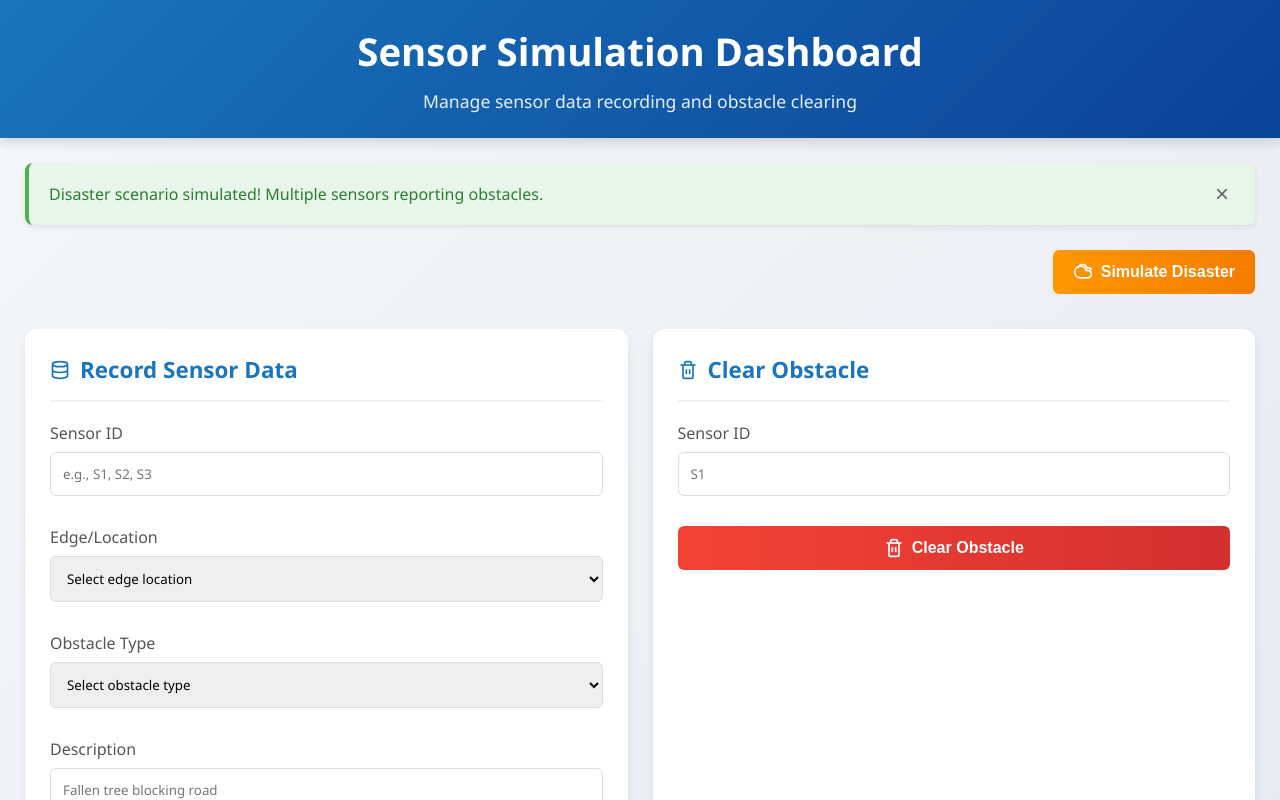
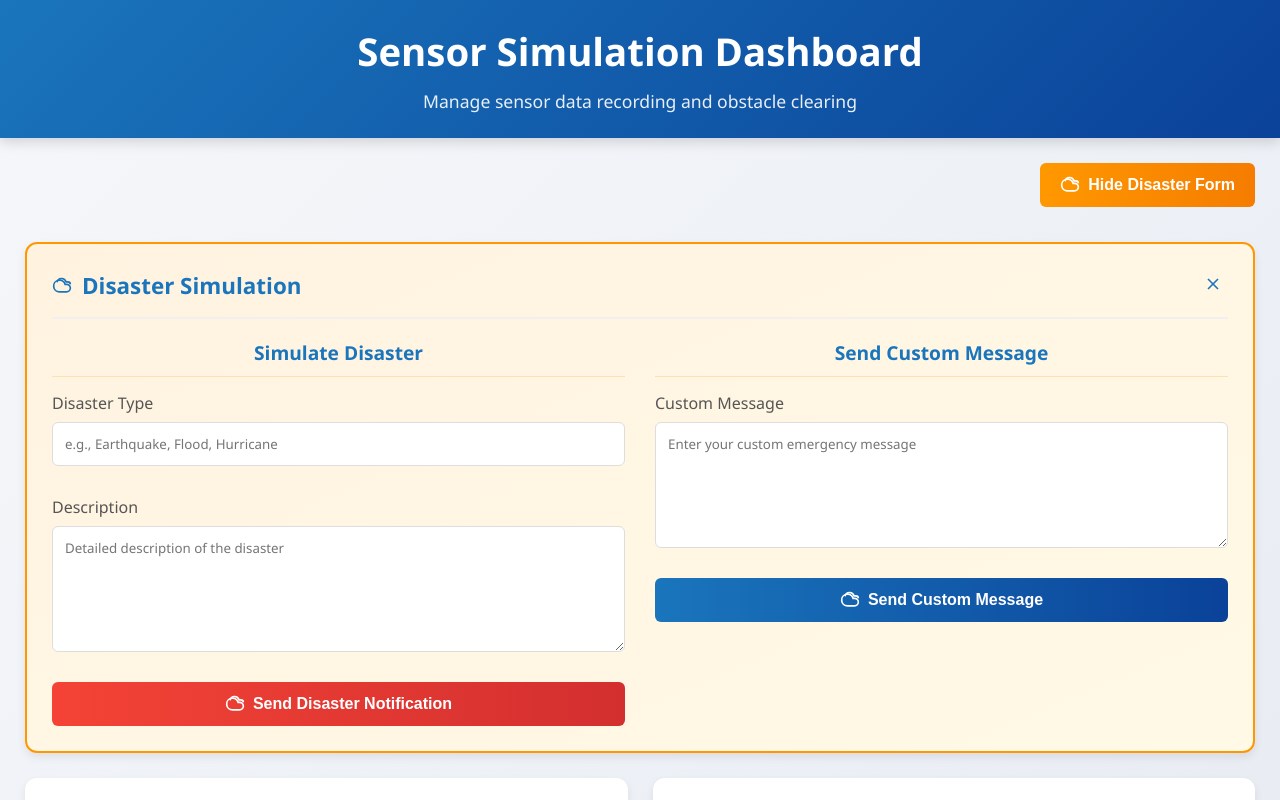
Before and after one commit to RyanAdrianRavikumar/disaster-routing-system, a React (Create React App) app in the folder frontend/: page /sensorsimulation in a window 1280 px wide. Both pictures are taken after a click on the button "Simulate Disaster". Shown: the top 800 px of the page. Built offline with nearby package versions, Linux system fonts and the light colour scheme.

Commit message:
Sensor simulation to simulate disaster fully working

```diff
--- a/frontend/src/App.jsx
+++ b/frontend/src/App.jsx
@@ -8,7 +8,6 @@ import ShelterRouteUI from './pages/ShelterRouteUI'; // FIXED: import missing
 import UserRegistration from './pages/UserRegistration';
 import SensorSimulation from './pages/SensorSimulation';
 import Navigation from './components/Navigation';
-import NotificationSimulationUI from './pages/NotificationSimulationUI';
 
 function App() {
   const [isRegistered, setIsRegistered] = useState(false);
@@ -38,7 +37,6 @@ function App() {
           />
 
           <Route path="/sensorsimulation" element={<SensorSimulation />} />
-          <Route path="/notificationsimulation" element={<NotificationSimulationUI />} />
           <Route path="/rescuequeue" element={<RescueQueueUI />} />
           <Route path="/sheltermanagement" element={<ShelterManagementUI />} />
           <Route path="/routemanagement" element={<RouteManagementUI />} />
--- a/frontend/src/pages/NotificationSimulationUI.jsx
+++ /dev/null
@@ -1,102 +0,0 @@
-import React, { useState } from "react";
-
-const DisasterSimulator = () => {
-  const [disasterType, setDisasterType] = useState("");
-  const [description, setDescription] = useState("");
-  const [customMessage, setCustomMessage] = useState("");
-  const [response, setResponse] = useState("");
-
-  const simulateDisaster = async () => {
-    try {
-      const res = await fetch(
-        `http://localhost:8083/disaster/simulate?disasterType=${encodeURIComponent(
-          disasterType
-        )}&description=${encodeURIComponent(description)}`,
-        {
-          method: "POST",
-        }
-      );
-      const text = await res.text();
-      setResponse(text);
-    } catch (err) {
-      console.error(err);
-      setResponse("Error sending disaster notification");
-    }
-  };
-
-  const sendCustomMessage = async () => {
-    try {
-      const res = await fetch(
-        `http://localhost:8083/disaster/message?message=${encodeURIComponent(
-          customMessage
-        )}`,
-        {
-          method: "POST",
-        }
-      );
-      const text = await res.text();
-      setResponse(text);
-    } catch (err) {
-      console.error(err);
-      setResponse("Error sending custom message");
-    }
-  };
-
-  return (
-    <div style={{ padding: "2rem", fontFamily: "Arial, sans-serif" }}>
-      <h2>Disaster Simulator</h2>
-
-      <div style={{ marginBottom: "1rem" }}>
-        <h4>Simulate Disaster</h4>
-        <input
-          type="text"
-          placeholder="Disaster Type"
-          value={disasterType}
-          onChange={(e) => setDisasterType(e.target.value)}
-          style={{ marginRight: "1rem", padding: "0.5rem" }}
-        />
-        <input
-          type="text"
-          placeholder="Description"
-          value={description}
-          onChange={(e) => setDescription(e.target.value)}
-          style={{ marginRight: "1rem", padding: "0.5rem", width: "300px" }}
-        />
-        <button onClick={simulateDisaster} style={{ padding: "0.5rem 1rem" }}>
-          Send Disaster Notification
-        </button>
-      </div>
-
-      <div style={{ marginBottom: "1rem" }}>
-        <h4>Send Custom Message</h4>
-        <input
-          type="text"
-          placeholder="Custom Message"
-          value={customMessage}
-          onChange={(e) => setCustomMessage(e.target.value)}
-          style={{ marginRight: "1rem", padding: "0.5rem", width: "400px" }}
-        />
-        <button onClick={sendCustomMessage} style={{ padding: "0.5rem 1rem" }}>
-          Send Custom Message
-        </button>
-      </div>
-
-      {response && (
-        <div
-          style={{
-            marginTop: "2rem",
-            padding: "1rem",
-            backgroundColor: "#f0f0f0",
-            borderRadius: "5px",
-            whiteSpace: "pre-wrap",
-          }}
-        >
-          <strong>Response:</strong>
-          <p>{response}</p>
-        </div>
-      )}
-    </div>
-  );
-};
-
-export default DisasterSimulator;
--- a/frontend/src/pages/SensorSimulation.jsx
+++ b/frontend/src/pages/SensorSimulation.jsx
@@ -65,10 +65,18 @@ const DisasterIcon = () => (
   </svg>
 );
 
+const CloseIcon = () => (
+  <svg width="20" height="20" viewBox="0 0 24 24" fill="none" stroke="currentColor" strokeWidth="2">
+    <line x1="18" y1="6" x2="6" y2="18"></line>
+    <line x1="6" y1="6" x2="18" y2="18"></line>
+  </svg>
+);
+
 const SensorSimulation = () => {
   const [loading, setLoading] = useState(false);
   const [response, setResponse] = useState('');
   const [responseType, setResponseType] = useState('');
+  const [showDisasterForm, setShowDisasterForm] = useState(false);
 
   // Form states
   const [recordData, setRecordData] = useState({
@@ -82,7 +90,13 @@ const SensorSimulation = () => {
     sensorId: ''
   });
 
+  // Disaster simulation states
+  const [disasterType, setDisasterType] = useState("");
+  const [disasterDescription, setDisasterDescription] = useState("");
+  const [customMessage, setCustomMessage] = useState("");
+
   const API_BASE_URL = 'http://localhost:8085/api/sensors';
+  const DISASTER_API_URL = 'http://localhost:8083/disaster';
 
   const makeRequest = async (url, method = 'GET', params = {}) => {
     setLoading(true);
@@ -133,17 +147,59 @@ const SensorSimulation = () => {
     makeRequest(`${API_BASE_URL}/test`);
   };
 
-  const handleSimulateDisaster = () => {
-    // Simulate multiple sensor data for a disaster scenario
+  const simulateDisaster = async () => {
     setLoading(true);
     setResponse('');
 
-    // Simulate API calls for multiple sensors
-    setTimeout(() => {
-      setResponse('Disaster scenario simulated! Multiple sensors reporting obstacles.');
-      setResponseType('success');
+    try {
+      const res = await fetch(
+        `${DISASTER_API_URL}/simulate?disasterType=${encodeURIComponent(
+          disasterType
+        )}&description=${encodeURIComponent(disasterDescription)}`,
+        {
+          method: "POST",
+        }
+      );
+      const text = await res.text();
+      setResponse(text);
+      setResponseType(res.ok ? 'success' : 'error');
+    } catch (err) {
+      console.error(err);
+      setResponse("Error sending disaster notification");
+      setResponseType('error');
+    } finally {
       setLoading(false);
-    }, 2000);
+    }
+  };
+
+  const sendCustomMessage = async () => {
+    setLoading(true);
+    setResponse('');
+
+    try {
+      const res = await fetch(
+        `${DISASTER_API_URL}/message?message=${encodeURIComponent(
+          customMessage
+        )}`,
+        {
+          method: "POST",
+        }
+      );
+      const text = await res.text();
+      setResponse(text);
+      setResponseType(res.ok ? 'success' : 'error');
+    } catch (err) {
+      console.error(err);
+      setResponse("Error sending custom message");
+      setResponseType('error');
+    } finally {
+      setLoading(false);
+    }
+  };
+
+  const toggleDisasterForm = () => {
+    setShowDisasterForm(!showDisasterForm);
+    setResponse('');
   };
 
   return (
@@ -165,14 +221,86 @@ const SensorSimulation = () => {
           {/* Simulate Disaster Button */}
           <div className="disaster-button-container">
             <button
-              onClick={handleSimulateDisaster}
-              disabled={loading}
+              onClick={toggleDisasterForm}
               className="btn btn-warning"
             >
               <DisasterIcon />
-              Simulate Disaster
+              {showDisasterForm ? 'Hide Disaster Form' : 'Simulate Disaster'}
             </button>
           </div>
+
+          {/* Disaster Simulation Form */}
+          {showDisasterForm && (
+            <div className="sensor-card disaster-form">
+              <div className="sensor-section-header">
+                <DisasterIcon />
+                <h2>Disaster Simulation</h2>
+                <button
+                  onClick={toggleDisasterForm}
+                  className="close-disaster-btn"
+                  title="Close disaster form"
+                >
+                  <CloseIcon />
+                </button>
+              </div>
+
+              <div className="disaster-form-content">
+                <div className="disaster-form-section">
+                  <h3>Simulate Disaster</h3>
+                  <div className="input-group left-align">
+                    <label>Disaster Type</label>
+                    <input
+                      type="text"
+                      value={disasterType}
+                      onChange={(e) => setDisasterType(e.target.value)}
+                      placeholder="e.g., Earthquake, Flood, Hurricane"
+                    />
+                  </div>
+
+                  <div className="input-group left-align">
+                    <label>Description</label>
+                    <textarea
+                      value={disasterDescription}
+                      onChange={(e) => setDisasterDescription(e.target.value)}
+                      placeholder="Detailed description of the disaster"
+                      rows="3"
+                    />
+                  </div>
+
+                  <button
+                    onClick={simulateDisaster}
+                    disabled={loading}
+                    className="btn btn-danger"
+                  >
+                    {loading ? <LoaderIcon className="btn-spinner" /> : <DisasterIcon />}
+                    Send Disaster Notification
+                  </button>
+                </div>
+
+                <div className="disaster-form-section">
+                  <h3>Send Custom Message</h3>
+                  <div className="input-group left-align">
+                    <label>Custom Message</label>
+                    <textarea
+                      value={customMessage}
+                      onChange={(e) => setCustomMessage(e.target.value)}
+                      placeholder="Enter your custom emergency message"
+                      rows="3"
+                    />
+                  </div>
+
+                  <button
+                    onClick={sendCustomMessage}
+                    disabled={loading}
+                    className="btn btn-primary"
+                  >
+                    {loading ? <LoaderIcon className="btn-spinner" /> : <DisasterIcon />}
+                    Send Custom Message
+                  </button>
+                </div>
+              </div>
+            </div>
+          )}
 
           <div className="sensor-grid">
             {/* Record Sensor Data */}
@@ -297,26 +425,6 @@ const SensorSimulation = () => {
               </button>
             </div>
           </div>
-
-          {/* Response Display */}
-          {response && (
-            <div className="sensor-card">
-              <div className="response-header">
-                {responseType === 'success' ? (
-                  <CheckCircleIcon className="success-icon" />
-                ) : (
-                  <AlertCircleIcon className="error-icon" />
-                )}
-                <h3>
-                  {responseType === 'success' ? 'Success' : 'Error'}
-                </h3>
-              </div>
-
-              <div className="response-content">
-                <pre>{response}</pre>
-              </div>
-            </div>
-          )}
         </div>
       </div>
     </div>
--- a/frontend/src/styles/SensorSimulation.css
+++ b/frontend/src/styles/SensorSimulation.css
@@ -353,3 +353,67 @@
     justify-content: center;
   }
 }
+
+/* Add these styles to your SensorSimulation.css file */
+
+.disaster-form {
+  border: 2px solid #ff9800;
+  background: linear-gradient(to bottom right, #fff3e0, #fff9e6);
+}
+
+.disaster-form-content {
+  display: grid;
+  grid-template-columns: 1fr 1fr;
+  gap: 30px;
+}
+
+.disaster-form-section {
+  display: flex;
+  flex-direction: column;
+  gap: 15px;
+}
+
+.disaster-form-section h3 {
+  margin: 0;
+  color: #1a75bc;
+  font-size: 1.2rem;
+  border-bottom: 1px solid #ffe0b2;
+  padding-bottom: 10px;
+}
+
+.close-disaster-btn {
+  background: none;
+  border: none;
+  cursor: pointer;
+  padding: 5px;
+  border-radius: 4px;
+  margin-left: auto;
+  color: #666;
+  transition: all 0.3s ease;
+}
+
+.close-disaster-btn:hover {
+  background-color: #ffe0b2;
+  color: #333;
+}
+
+/* Responsive adjustments for disaster form */
+@media (max-width: 1024px) {
+  .disaster-form-content {
+    grid-template-columns: 1fr;
+  }
+}
+
+@media (max-width: 768px) {
+  .disaster-form-content {
+    grid-template-columns: 1fr;
+  }
+
+  .sensor-section-header {
+    flex-wrap: wrap;
+  }
+
+  .close-disaster-btn {
+    margin-top: 10px;
+  }
+}
```
Also changed, not shown: 1 other file (tests, documents, lock files or other folders).
